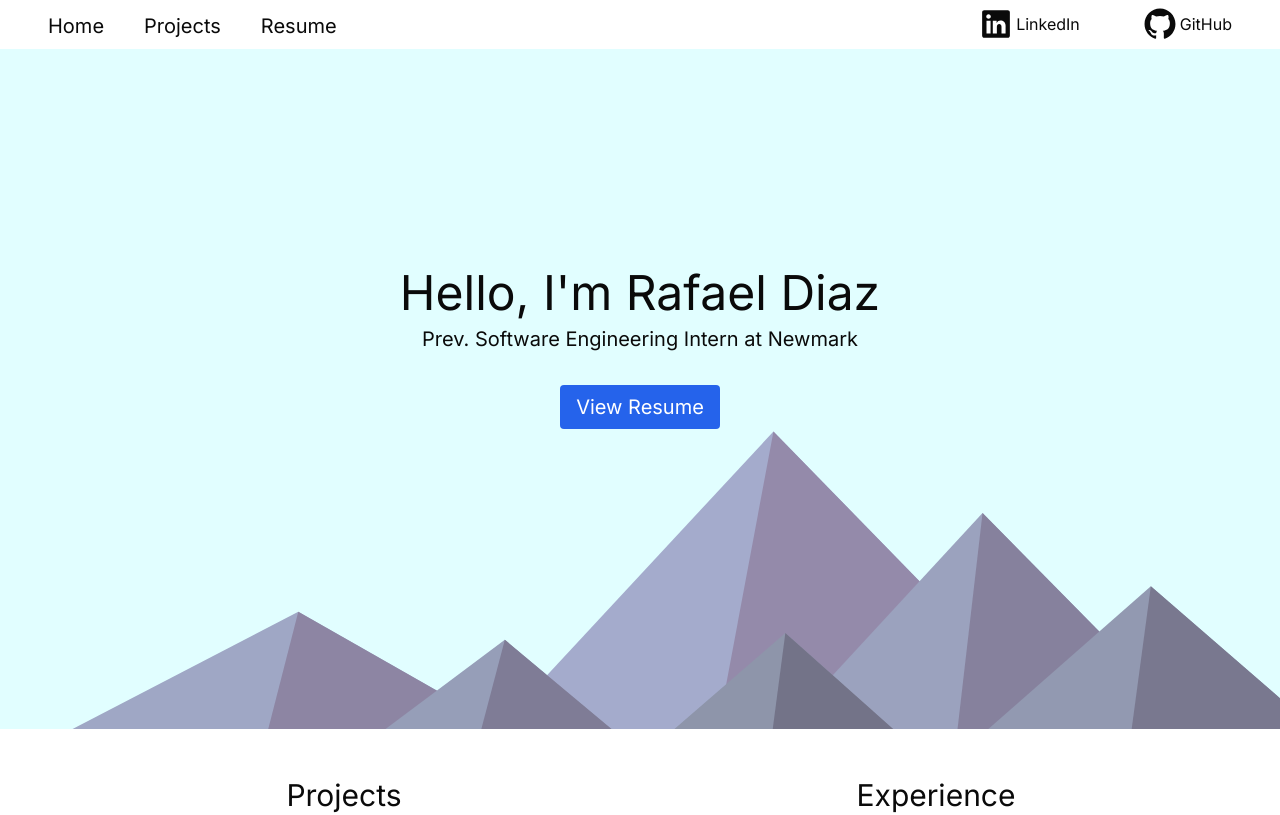
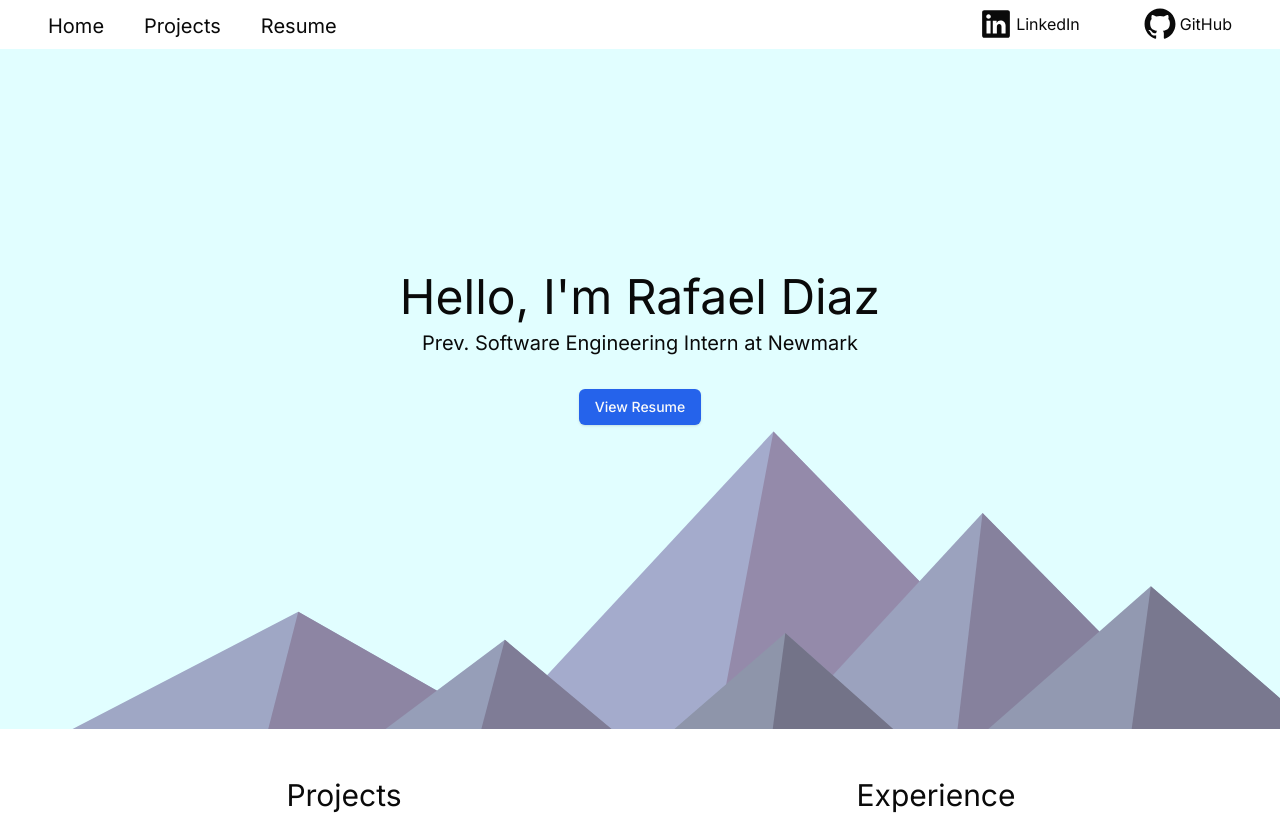
Before and after one commit to availe/Personal-Website-V2, a Next.js app: page / in a window 1280 px wide. Shown: the top 815 px of the page. Built offline with nearby package versions, Linux system fonts and the light colour scheme.

Commit message:
updated button hero

```diff
--- a/src/components/home/hero.tsx
+++ b/src/components/home/hero.tsx
@@ -1,4 +1,5 @@
 import Link from "next/link";
+import { Button } from "../ui/button";
 
 const Hero = () => {
   return (
@@ -11,9 +12,9 @@ const Hero = () => {
           </p>
         </div>
         <Link href="/resume">
-          <button className="bg-blue-600 hover:bg-blue-500 text-white md:text-xl py-2 px-4 rounded">
+          <Button variant="default" className="bg-blue-600 hover:bg-blue-500">
             View Resume
-          </button>
+          </Button>
         </Link>
       </section>
     </main>
```
